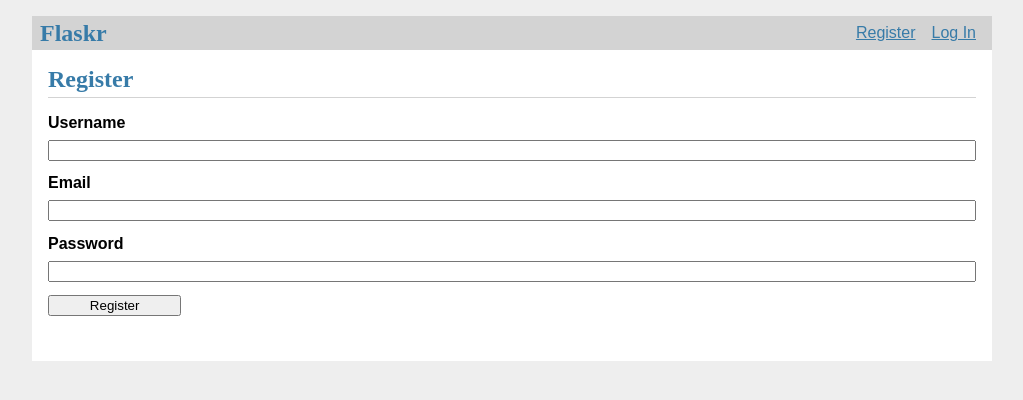
After one commit to toussinet/flask, a Flask app: page /register in a window 1280 px wide. The commit adds this page. Shown: the top 400 px of the page, without its empty margins (128-1151 px from the left). Run offline with Flask 3, Linux system fonts and the light colour scheme.

Commit message:
[ADD] flask project

```diff
--- /dev/null
+++ b/flask_project/flask_d01/app.py
@@ -0,0 +1,127 @@
+import os
+import sqlite3
+from flask import Flask
+from flask import (
+    flash, g, redirect, render_template, request, session, url_for,current_app
+)
+import click
+import json
+from werkzeug.security import check_password_hash, generate_password_hash
+app = Flask ( __name__ ) # means that your app name will be the same as the file
+
+app.config.from_object(__name__)#loadconfigfromthisfileapp.py
+#Loaddefaultconfigandoverrideconfigfromanenvironmentvariable
+
+app.config.from_mapping(
+    DATABASE=os.path.join(app.root_path,'flaskr.db'),
+    SECRET_KEY='developmentkey',
+    USERNAME='admin',
+    PASSWORD='default'
+)
+
+app.config.from_envvar('FLASKR_SETTINGS',silent=True)
+
+DATABASE = 'database.db'
+
+def get_db():
+    db = getattr(g, '_database', None)
+    if db is None:
+        db = g._database = sqlite3.connect(DATABASE)
+    return db
+
+
+
+def close_db(e=None):
+    db = g.pop('db', None)
+
+    if db is not None:
+        db.close()
+
+def init_db():
+    with app.app_context():
+        db = get_db()
+        with app.open_resource('schema.sql', mode='r') as f:
+            db.cursor().executescript(f.read())
+        db.commit()
+
+
+# @click.command('init-db')
+# def init_db_command():
+#     """Clear the existing data and create new tables."""
+#     init_db()
+#     click.echo('Initialized the database.')
+
+def query_db(query, args=(), one=False):
+    cur = get_db().execute(query, args)
+    rv = cur.fetchall()
+    cur.close()
+    return (rv[0] if rv else None) if one else rv
+
+# @app.route ( '/')
+# def index() :
+#     return("My home page")
+@app.route('/')
+def index():
+    db = get_db()
+    users = db.execute(
+        'SELECT * from users'
+    ).fetchall()
+    return render_template('index.html', users=users)
+
+@app.route('/register', methods=('GET', 'POST'))
+def register():
+    if request.method == 'POST':
+        username = request.form['username']
+        password = request.form['password']
+        email = request.form['email']
+        db = get_db()
+        error = None
+
+        if not username:
+            error = 'Username is required.'
+        elif not password:
+            error = 'Password is required.'
+        elif not email:
+            error = 'Email is required.'
+
+        if error is None:
+            try:
+                db.execute(
+                    "INSERT INTO users (username, email, password) VALUES (?, ?, ?)",
+                    (username, email, generate_password_hash(password)),
+                )
+                db.commit()
+            except db.IntegrityError:
+                error = f"User {username} is already registered."
+            else:
+                return redirect(url_for("login"))
+
+        flash(error)
+
+    return render_template('register.html')
+
+@app.route('/login', methods=('GET', 'POST'))
+def login():
+    if request.method == 'POST':
+        email = request.form['email']
+        password = request.form['password']
+        db = get_db()
+        error = None
+        user = db.execute(
+            'SELECT * FROM users WHERE email = ?', (email,)
+        ).fetchone()
+        print('Response:: ', json.dumps(user, indent=4))
+
+        if user is None:
+            error = 'Incorrect email.'
+        elif not check_password_hash(user[-1], password):
+            error = 'Incorrect password.'
+
+        if error is None:
+            session.clear()
+            session['user_id'] = user[0]
+            return redirect(url_for('index'))
+
+        flash(error)
+
+    return render_template('login.html')
--- /dev/null
+++ b/flask_project/flask_d01/static/style.css
@@ -0,0 +1,26 @@
+html { font-family: sans-serif; background: #eee; padding: 1rem; }
+body { max-width: 960px; margin: 0 auto; background: white; }
+h1 { font-family: serif; color: #377ba8; margin: 1rem 0; }
+a { color: #377ba8; }
+hr { border: none; border-top: 1px solid lightgray; }
+nav { background: lightgray; display: flex; align-items: center; padding: 0 0.5rem; }
+nav h1 { flex: auto; margin: 0; }
+nav h1 a { text-decoration: none; padding: 0.25rem 0.5rem; }
+nav ul  { display: flex; list-style: none; margin: 0; padding: 0; }
+nav ul li a, nav ul li span, header .action { display: block; padding: 0.5rem; }
+.content { padding: 0 1rem 1rem; }
+.content > header { border-bottom: 1px solid lightgray; display: flex; align-items: flex-end; }
+.content > header h1 { flex: auto; margin: 1rem 0 0.25rem 0; }
+.flash { margin: 1em 0; padding: 1em; background: #cae6f6; border: 1px solid #377ba8; }
+.post > header { display: flex; align-items: flex-end; font-size: 0.85em; }
+.post > header > div:first-of-type { flex: auto; }
+.post > header h1 { font-size: 1.5em; margin-bottom: 0; }
+.post .about { color: slategray; font-style: italic; }
+.post .body { white-space: pre-line; }
+.content:last-child { margin-bottom: 0; }
+.content form { margin: 1em 0; display: flex; flex-direction: column; }
+.content label { font-weight: bold; margin-bottom: 0.5em; }
+.content input, .content textarea { margin-bottom: 1em; }
+.content textarea { min-height: 12em; resize: vertical; }
+input.danger { color: #cc2f2e; }
+input[type=submit] { align-self: start; min-width: 10em; }
--- /dev/null
+++ b/flask_project/flask_d01/templates/base.html
@@ -0,0 +1,24 @@
+<!doctype html>
+<title>{% block title %}{% endblock %} - Flaskr</title>
+<link rel="stylesheet" href="{{ url_for('static', filename='style.css') }}">
+<nav>
+  <h1>Flaskr</h1>
+  <ul>
+    {% if g.user %}
+      <li><span>{{ g.user['username'] }}</span>
+      <li><a href="{{ url_for('logout') }}">Log Out</a>
+    {% else %}
+      <li><a href="{{ url_for('register') }}">Register</a>
+      <li><a href="{{ url_for('login') }}">Log In</a>
+    {% endif %}
+  </ul>
+</nav>
+<section class="content">
+  <header>
+    {% block header %}{% endblock %}
+  </header>
+  {% for message in get_flashed_messages() %}
+    <div class="flash">{{ message }}</div>
+  {% endfor %}
+  {% block content %}{% endblock %}
+</section>
--- /dev/null
+++ b/flask_project/flask_d01/templates/register.html
@@ -0,0 +1,17 @@
+{% extends 'base.html' %}
+
+{% block header %}
+  <h1>{% block title %}Register{% endblock %}</h1>
+{% endblock %}
+
+{% block content %}
+  <form method="post">
+    <label for="username">Username</label>
+    <input name="username" id="username" required>
+    <label for="email">Email</label>
+    <input name="email" id="email" required>
+    <label for="password">Password</label>
+    <input type="password" name="password" id="password" required>
+    <input type="submit" value="Register">
+  </form>
+{% endblock %}
--- a/flaskr/templates/base.html
+++ b/flaskr/templates/base.html
@@ -5,7 +5,8 @@
   <h1>Flaskr</h1>
   <ul>
     {% if g.user %}
-      <li><span>{{ g.user['username'] }}</span>
+       <li> <a class="action" href="{{ url_for('auth.profile', id=g.user['id']) }}">{{ g.user['username'] }}</a>
+
       <li><a href="{{ url_for('auth.logout') }}">Log Out</a>
     {% else %}
       <li><a href="{{ url_for('auth.register') }}">Register</a>
```
Also changed, not shown: flask_project/flask_d01/schema.sql (added, +9 -0 lines), flask_project/flask_d01/templates/blog/create.html (added, +15 -0 lines), flask_project/flask_d01/templates/blog/index.html (added, +28 -0 lines), flask_project/flask_d01/templates/blog/update.html (added, +20 -0 lines), flask_project/flask_d01/templates/index.html (added, +23 -0 lines), flask_project/flask_d01/templates/login.html (added, +15 -0 lines), flaskr/auth.py (+153 -4 lines), flaskr/templates/auth/profile.html (added, +23 -0 lines), requirements.txt (added, +16 -0 lines), flask_project/flask_d01/database.db (added).
